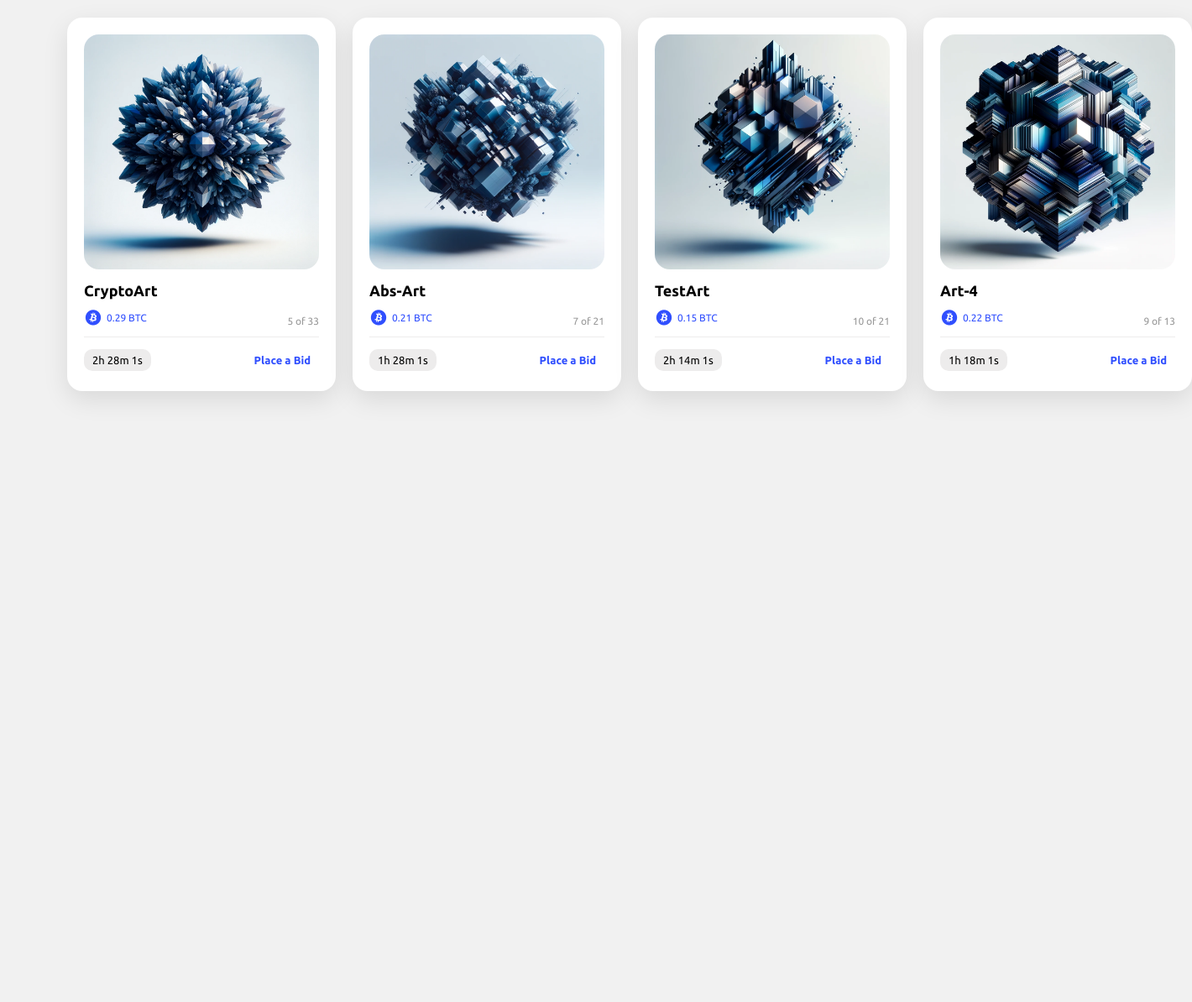
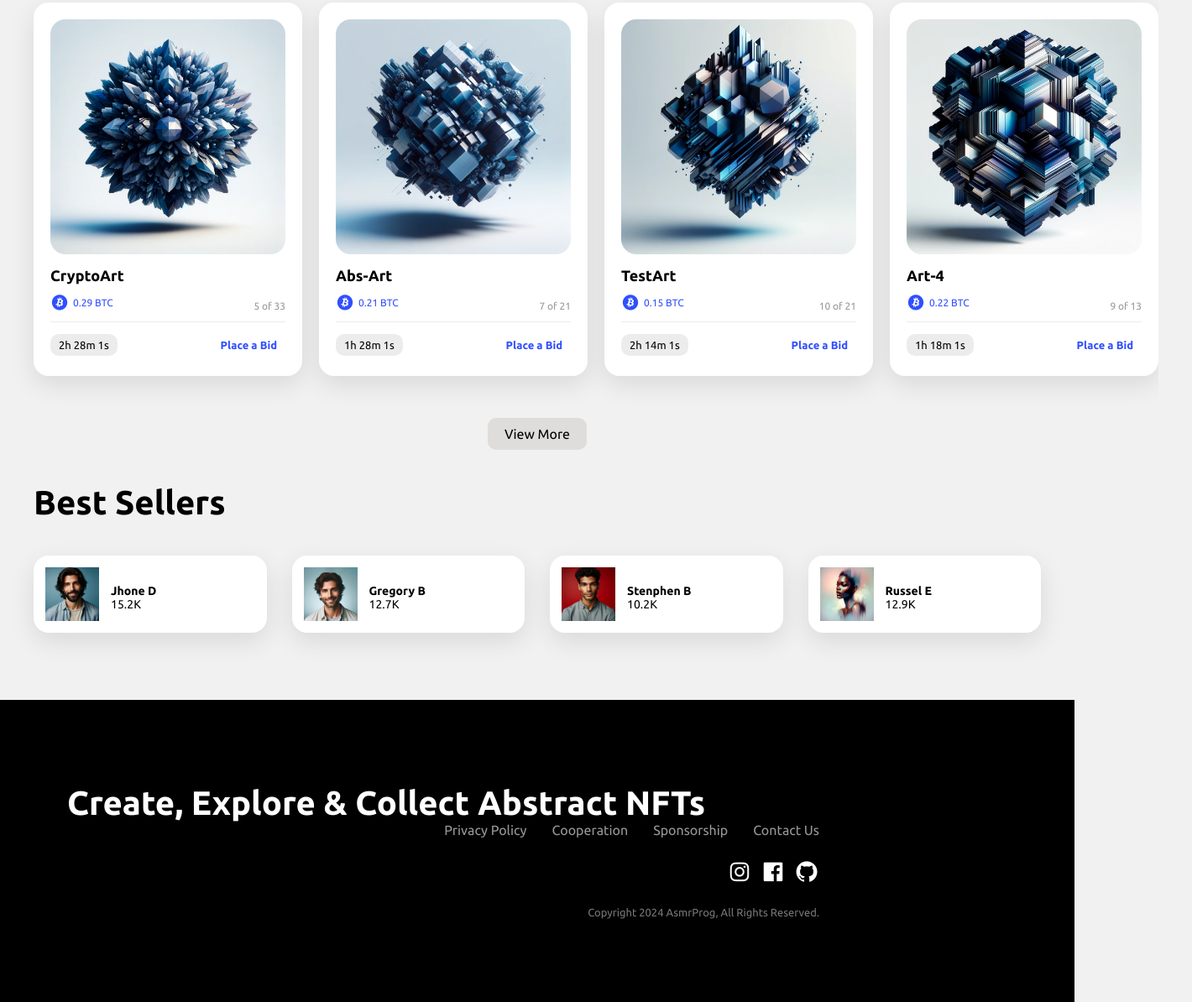
Before and after one commit to PhatDB/responsive-nft-website, a plain HTML site: page index.html in a window 1280 px wide. Shown: the part 1342-2536 px from the top of the page at 84% size, 1420 px wide, since content can reach past the window. Before the commit the page ends 1848 px from the top, so only its background shows below. Drawn offline with nearby package versions, Linux system fonts and the light colour scheme.

Commit message:
add footer

```diff
--- a/index.html
+++ b/index.html
@@ -1,14 +1,16 @@
 <!DOCTYPE html>
 <html lang="en">
     <head>
-    <meta charset="UTF-8">
-    <meta name="viewport" content="width=device-width, initial-scale=1.0">
-    <link href='https://unpkg.com/boxicons@2.1.4/css/boxicons.min.css' rel='stylesheet'>
-    <link rel="stylesheet" href="style.css">
+        <meta charset="UTF-8" />
+        <meta name="viewport" content="width=device-width, initial-scale=1.0" />
+        <link
+            href="https://unpkg.com/boxicons@2.1.4/css/boxicons.min.css"
+            rel="stylesheet"
+        />
+        <link rel="stylesheet" href="style.css" />
         <title>Responsive NFT Website</title>
     </head>
     <body>
-
         <nav>
             <a href="#" class="logo">AsmrProg</a>
             <div class="links">
@@ -26,48 +28,63 @@
         <header>
             <div class="left">
                 <h1>Let's Buy Some <span>AsmrGraph</span></h1>
-            <p>Lorem ipsum dolor sit amet consectetur adipisicing elit. Ut aspernatur delectus a asperiores blanditiis recusandae libero commodi?</p>
+                <p>
+                    Lorem ipsum dolor sit amet consectetur adipisicing elit. Ut
+                    aspernatur delectus a asperiores blanditiis recusandae
+                    libero commodi?
+                </p>
                 <a href="#">
-                <i class='bx bx-basket'></i>
+                    <i class="bx bx-basket"></i>
                     <span>Buy Now</span>
                 </a>
             </div>
-        <img src="assets/header.png">
+            <img src="assets/header.png" />
         </header>
 
-    <h2 class="separator">
-        Sell Your NTFs
-    </h2>
+        <h2 class="separator">Sell Your NTFs</h2>
 
         <div class="sell-nft">
             <div class="item">
                 <div class="header">
-                <i class='bx bx-wallet-alt' ></i>
+                    <i class="bx bx-wallet-alt"></i>
                     <h5>Connect Wallet</h5>
                 </div>
-            <p>Lorem ipsum dolor sit amet consectetur, adipisicing elit. Nihil magnam omnis eius, ipsam commodi expedita, ipsum excepturi atque harum quae at quam autem, iure vero totam officiis laboriosam quasi molestias?</p>
+                <p>
+                    Lorem ipsum dolor sit amet consectetur, adipisicing elit.
+                    Nihil magnam omnis eius, ipsam commodi expedita, ipsum
+                    excepturi atque harum quae at quam autem, iure vero totam
+                    officiis laboriosam quasi molestias?
+                </p>
             </div>
 
             <div class="item">
                 <div class="header">
-                <i class='bx bx-cart-alt' ></i>
+                    <i class="bx bx-cart-alt"></i>
                     <h5>NFT Marketplace</h5>
                 </div>
-            <p>Lorem ipsum dolor sit amet consectetur, adipisicing elit. Nihil magnam omnis eius, ipsam commodi expedita, ipsum excepturi atque harum quae at quam autem, iure vero totam officiis laboriosam quasi molestias?</p>
+                <p>
+                    Lorem ipsum dolor sit amet consectetur, adipisicing elit.
+                    Nihil magnam omnis eius, ipsam commodi expedita, ipsum
+                    excepturi atque harum quae at quam autem, iure vero totam
+                    officiis laboriosam quasi molestias?
+                </p>
             </div>
 
             <div class="item">
                 <div class="header">
-                <i class='bx bx-grid-alt' ></i>
+                    <i class="bx bx-grid-alt"></i>
                     <h5>Lunch DApps</h5>
                 </div>
-            <p>Lorem ipsum dolor sit amet consectetur, adipisicing elit. Nihil magnam omnis eius, ipsam commodi expedita, ipsum excepturi atque harum quae at quam autem, iure vero totam officiis laboriosam quasi molestias?</p>
+                <p>
+                    Lorem ipsum dolor sit amet consectetur, adipisicing elit.
+                    Nihil magnam omnis eius, ipsam commodi expedita, ipsum
+                    excepturi atque harum quae at quam autem, iure vero totam
+                    officiis laboriosam quasi molestias?
+                </p>
             </div>
         </div>
 
-    <h2 class="separator">
-        Super Hot NFTs
-    </h2>
+        <h2 class="separator">Super Hot NFTs</h2>
 
         <div class="nft-shop">
             <div class="category">
@@ -79,12 +96,12 @@
             </div>
             <div class="nft-list">
                 <div class="item">
-                <img src="assets/item-1.png">
+                    <img src="assets/item-1.png" />
                     <div class="info">
                         <div>
                             <h5>CryptoArt</h5>
                             <div class="btc">
-                            <i class='bx bxl-bitcoin' ></i>
+                                <i class="bx bxl-bitcoin"></i>
                                 <p>0.29 BTC</p>
                             </div>
                         </div>
@@ -96,12 +113,12 @@
                     </div>
                 </div>
                 <div class="item">
-                <img src="assets/item-2.png">
+                    <img src="assets/item-2.png" />
                     <div class="info">
                         <div>
                             <h5>Abs-Art</h5>
                             <div class="btc">
-                            <i class='bx bxl-bitcoin' ></i>
+                                <i class="bx bxl-bitcoin"></i>
                                 <p>0.21 BTC</p>
                             </div>
                         </div>
@@ -113,12 +130,12 @@
                     </div>
                 </div>
                 <div class="item">
-                <img src="assets/item-3.png">
+                    <img src="assets/item-3.png" />
                     <div class="info">
                         <div>
                             <h5>TestArt</h5>
                             <div class="btc">
-                            <i class='bx bxl-bitcoin' ></i>
+                                <i class="bx bxl-bitcoin"></i>
                                 <p>0.15 BTC</p>
                             </div>
                         </div>
@@ -130,12 +147,12 @@
                     </div>
                 </div>
                 <div class="item">
-                <img src="assets/item-4.png">
+                    <img src="assets/item-4.png" />
                     <div class="info">
                         <div>
                             <h5>Art-4</h5>
                             <div class="btc">
-                            <i class='bx bxl-bitcoin' ></i>
+                                <i class="bx bxl-bitcoin"></i>
                                 <p>0.22 BTC</p>
                             </div>
                         </div>
@@ -147,8 +164,61 @@
                     </div>
                 </div>
             </div>
-
         </div>
 
+        <div class="view-more">
+            <button>View More</button>
+        </div>
+
+        <h2 class="separator">Best Sellers</h2>
+
+        <div class="sellers">
+            <div class="item">
+                <img src="assets/profile-1.png" />
+                <div class="info">
+                    <h4>Jhone D</h4>
+                    <p>15.2K</p>
+                </div>
+            </div>
+            <div class="item">
+                <img src="assets/profile-2.png" />
+                <div class="info">
+                    <h4>Gregory B</h4>
+                    <p>12.7K</p>
+                </div>
+            </div>
+            <div class="item">
+                <img src="assets/profile-3.png" />
+                <div class="info">
+                    <h4>Stenphen B</h4>
+                    <p>10.2K</p>
+                </div>
+            </div>
+            <div class="item">
+                <img src="assets/profile-4.png" />
+                <div class="info">
+                    <h4>Russel E</h4>
+                    <p>12.9K</p>
+                </div>
+            </div>
+        </div>
+
+        <footer>
+            <h3>Create, Explore & Collect Abstract NFTs</h3>
+            <div class="right">
+                <div class="links">
+                    <a href="#">Privacy Policy</a>
+                    <a href="#">Cooperation</a>
+                    <a href="#">Sponsorship</a>
+                    <a href="#">Contact Us</a>
+                </div>
+                <div class="social">
+                    <i class="bx bxl-instagram"></i>
+                    <i class="bx bxl-facebook-square"></i>
+                    <i class="bx bxl-github"></i>
+                </div>
+                <p>Copyright 2024 AsmrProg, All Rights Reserved.</p>
+            </div>
+        </footer>
     </body>
 </html>
--- a/style.css
+++ b/style.css
@@ -1,44 +1,44 @@
-@import url('https://fonts.googleapis.com/css2?family=Ubuntu:wght@300;400;500;700&display=swap');
+@import url("https://fonts.googleapis.com/css2?family=Ubuntu:wght@300;400;500;700&display=swap");
 
-*{
+* {
     margin: 0;
     padding: 0;
     box-sizing: border-box;
-    font-family: 'Ubuntu', sans-serif;
+    font-family: "Ubuntu", sans-serif;
 }
 
-a{
+a {
     text-decoration: none;
     color: #000;
 }
 
-img{
+img {
     object-fit: cover;
 }
 
-body{
+body {
     background-color: #f1f1f1;
 }
 
-nav{
+nav {
     padding: 0 80px;
-    display:  flex;
+    display: flex;
     align-items: center;
     justify-content: space-between;
     height: 80px;
 }
 
-nav a.logo{
-    font-size:  33px;
+nav a.logo {
+    font-size: 33px;
     color: #0f2182;
     font-weight: 600;
 }
 
-nav .links a:not(:last-child){
-    margin-right:  20px;
+nav .links a:not(:last-child) {
+    margin-right: 20px;
 }
 
-nav .login button{
+nav .login button {
     padding: 8px 14px;
     border: none;
     margin-right: 14px;
@@ -46,14 +46,14 @@ nav .login button{
     background-color: transparent;
 }
 
-nav .login button.signup{
+nav .login button.signup {
     background-color: #000;
     color: #fff;
     border-radius: 4px;
     margin-right: 14px;
 }
 
-header{
+header {
     padding: 0 80px;
     height: calc(100vh - 80px);
     display: flex;
@@ -61,24 +61,24 @@ header{
     justify-content: space-between;
 }
 
-header .left{
+header .left {
     width: 700px;
 }
 
-header .left h1{
+header .left h1 {
     font-size: 80px;
 }
 
-header .left h1 span{
-    color:#0f2182;
+header .left h1 span {
+    color: #0f2182;
 }
 
-header .left p{
+header .left p {
     margin: 40px 0;
     color: #777;
 }
 
-header .left a{
+header .left a {
     display: flex;
     align-items: center;
     background-color: #000;
@@ -87,29 +87,29 @@ header .left a{
     border-radius: 60px;
 }
 
-header .left a i{
+header .left a i {
     background-color: #fff;
     font-size: 24px;
     border-radius: 50%;
     padding: 8px;
 }
 
-header .left a span{
+header .left a span {
     color: #fff;
     margin-left: 10px;
 }
 
-header img{
+header img {
     width: 600px;
 }
 
-h2.separator{
+h2.separator {
     padding: 0 80px;
     font-size: 40px;
     margin-top: 40px;
 }
 
-.sell-nft{
+.sell-nft {
     padding: 0 80px;
     margin: 50px 0 80px;
     display: flex;
@@ -118,7 +118,7 @@ h2.separator{
 }
 
 .sell-nft .item,
-.nft-shop .nft-list .item{
+.nft-shop .nft-list .item {
     padding: 20px;
     background-color: #fff;
     border-radius: 18px;
@@ -127,100 +127,101 @@ h2.separator{
 }
 
 .sell-nft .item:hover,
-.nft-shop .nft-list .item:hover{
+.nft-shop .nft-list .item:hover,
+.sellers .item:hover {
     box-shadow: none;
 }
 
-.sell-nft .item .header{
+.sell-nft .item .header {
     display: flex;
     align-items: center;
     gap: 10px;
 }
 
-.sell-nft .item .header{
+.sell-nft .item .header {
     font-size: 40px;
 }
 
-.sell-nft .item .header h5{
+.sell-nft .item .header h5 {
     font-size: 17px;
 }
 
-.sell-nft .item p{
+.sell-nft .item p {
     margin-top: 10px;
     padding: 0 4px;
 }
 
-.nft-shop{
+.nft-shop {
     padding: 0 80px;
     margin-top: 30px;
 }
 
-.nft-shop .category{
+.nft-shop .category {
     display: flex;
     gap: 14px;
 }
 
-.nft-shop .category a{
-    background-color:  #dfdcdc;
+.nft-shop .category a {
+    background-color: #dfdcdc;
     padding: 8px 14px;
     font-size: 15px;
     border-radius: 14px;
     transition: all 0.3s ease;
 }
 
-.nft-shop .category a:hover{
+.nft-shop .category a:hover {
     color: #fff;
     background-color: #0f2182;
 }
 
-.nft-shop .nft-list{
+.nft-shop .nft-list {
     padding: 40px 0;
     display: flex;
     justify-content: space-between;
     gap: 20px;
 }
 
-.nft-shop .nft-list .item img{
+.nft-shop .nft-list .item img {
     width: 280px;
     height: 280px;
     border-radius: 18px;
 }
 
-.nft-shop .nft-list .item .info{
+.nft-shop .nft-list .item .info {
     display: flex;
     align-items: flex-end;
-    justify-content:  space-between;
+    justify-content: space-between;
     padding: 12px 0;
     border-bottom: 1px solid #edecec;
 }
 
-.nft-shop .nft-list .item .info h5{
+.nft-shop .nft-list .item .info h5 {
     font-size: 18px;
 }
 
-.nft-shop .nft-list .item .info .btc{
+.nft-shop .nft-list .item .info .btc {
     margin-top: 10px;
     display: flex;
     align-items: center;
     gap: 5px;
 }
 
-.nft-shop .nft-list .item .btc i{
+.nft-shop .nft-list .item .btc i {
     font-size: 22px;
     color: #304ffe;
 }
 
-.nft-shop .nft-list .item .btc p{
+.nft-shop .nft-list .item .btc p {
     font-size: 12px;
     color: #304ffe;
 }
 
-.nft-shop .nft-list .item .info > p{
+.nft-shop .nft-list .item .info > p {
     font-size: 12px;
     color: #989898;
 }
 
-.nft-shop .nft-list .item .bid{
+.nft-shop .nft-list .item .bid {
     padding: 14px 0 4px;
     display: flex;
     align-items: center;
@@ -228,21 +229,141 @@ h2.separator{
 }
 
 .nft-shop .nft-list .item .bid p,
-.nft-shop .nft-list .item .bid a{
+.nft-shop .nft-list .item .bid a {
     background-color: #edecec;
     padding: 6px 10px;
     font-size: 13px;
     border-radius: 10px;
 }
 
-.nft-shop .nft-list .item .bid a{
+.nft-shop .nft-list .item .bid a {
     color: #304ffe;
     background: transparent;
     font-weight: bold;
     transition: all 0.3s ease;
 }
 
-.nft-shop .nft-list .item .bid a:hover{
+.nft-shop .nft-list .item .bid a:hover {
     color: #fff;
     background-color: #000;
 }
+
+.view-more {
+    margin: 10px 0 40px;
+    display: flex;
+    justify-content: center;
+}
+
+.view-more button {
+    padding: 10px 20px;
+    font-size: 16px;
+    border: none;
+    background: #dfdcdc;
+    border-radius: 10px;
+    cursor: pointer;
+    transition: all 0.3s ease;
+}
+
+.view-more button:hover {
+    color: #fff;
+    background: #0f2182;
+}
+
+.sellers {
+    padding: 0 80px;
+    margin: 40px 0 80px;
+    display: flex;
+    gap: 30px;
+}
+
+.sellers .item {
+    background: #fff;
+    display: flex;
+    align-items: center;
+    width: 25%;
+    gap: 14px;
+    padding: 14px;
+    border-radius: 18px;
+    cursor: pointer;
+    box-shadow: 0 10px 30px rgba(0, 0, 0, 0.1);
+    transition: all 0.3s ease;
+}
+
+.sellers .item img {
+    width: 64px;
+}
+
+.sellers .item .info {
+    font-size: 14px;
+    margin-top: 8px;
+}
+
+footer {
+    background-color: #000;
+    color: #fff;
+    padding: 100px 80px;
+    align-items: center;
+    justify-content: space-between;
+}
+
+footer h3 {
+    font-size: 40px;
+}
+
+footer .right {
+    width: 80%;
+    display: flex;
+    flex-direction: column;
+    align-items: flex-end;
+    gap: 26px;
+}
+
+footer .right .links {
+    display: flex;
+    gap: 30px;
+}
+
+footer .right .links a {
+    color: #989898;
+    transition: color 0.3s ease;
+}
+
+footer .right .links a:hover {
+    color: #fff;
+}
+
+footer .right .social {
+    display: flex;
+    align-items: center;
+    gap: 10px;
+}
+
+footer .right .social i {
+    font-size: 30px;
+    cursor: pointer;
+    transition: color 0.3s ease;
+}
+
+footer .right .social i:hover {
+    color: #304ff3;
+}
+
+footer .right p {
+    font-size: 13px;
+    color: #777;
+}
+
+@media screen and (max-width: 1400px) {
+    nav,
+    .header,
+    h2.separator,
+    .sell-nft,
+    .nft-shop,
+    .sellers {
+        padding: 0 40px;
+    }
+
+    header .left h1 {
+        font-size: 60px;
+    }
+}
```
Lines whose indentation alone changed are shown as unchanged.
